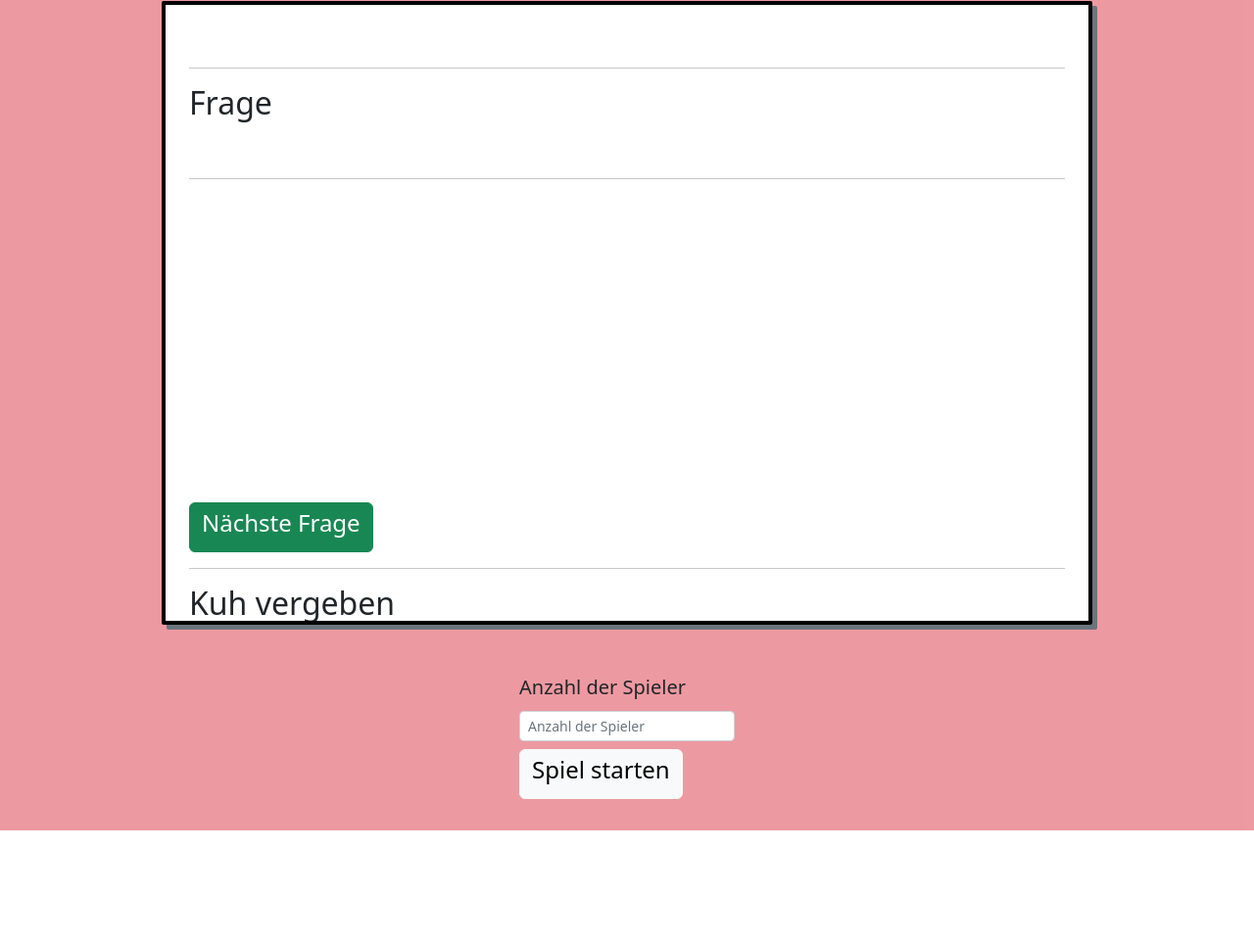
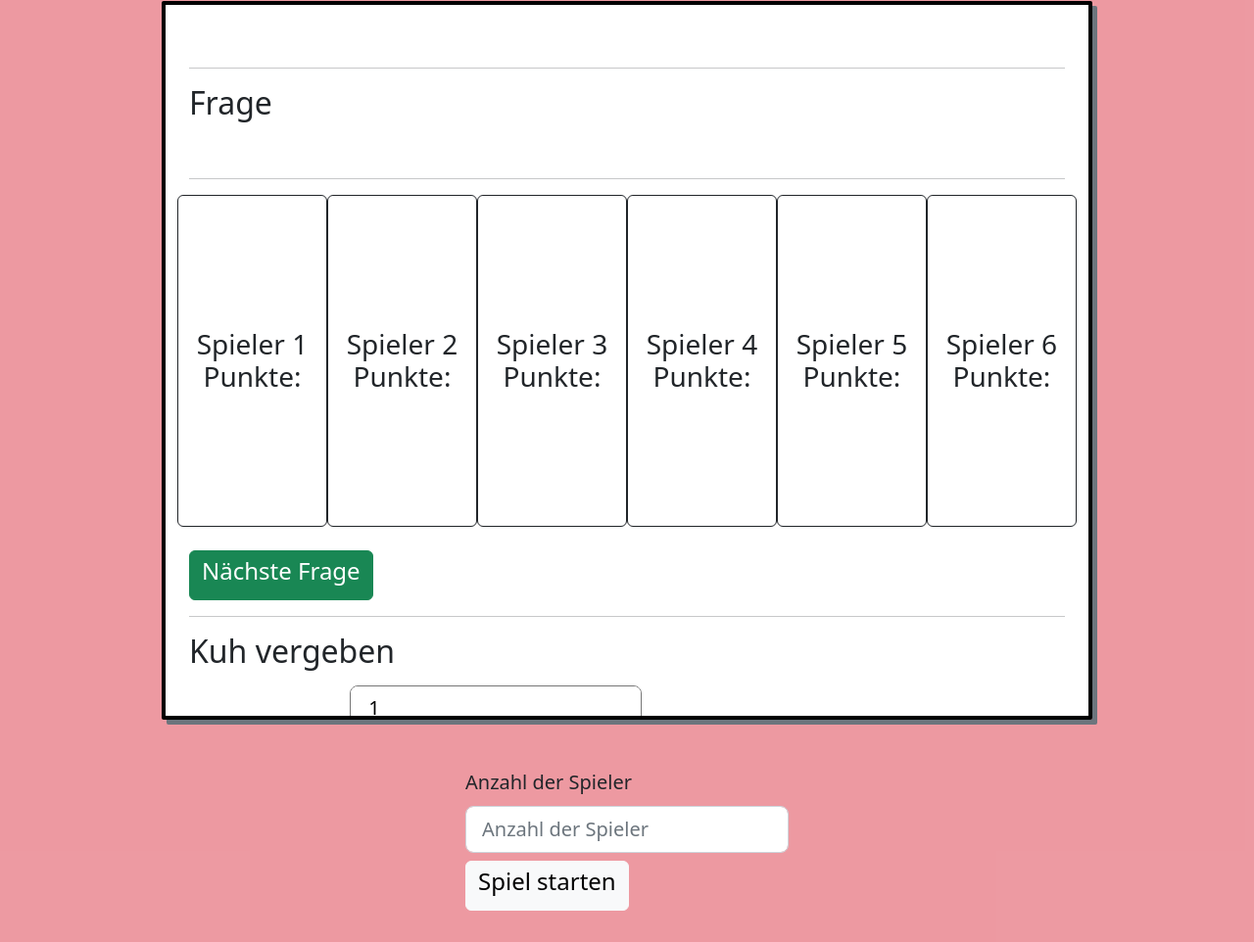
Before and after one commit to noprobforrob/noprobforrob.github.io, a plain HTML site: page games/tiktaktoe.html in a window 1280 px wide. Shown: the part 1926-2888 px from the top of the page at 98% size. Before the commit the page ends 2774 px from the top, so only its background shows below. Drawn offline with Linux system fonts and the light colour scheme.

Commit message:
Tik Tak Toe js

```diff
--- a/games/herd-game.js
+++ b/games/herd-game.js
@@ -93,9 +93,12 @@ function nextcowquestion() {
 function startcow(form) {
     cows = [];
     haskuh = 99;
-    document.getElementById("cowspieler").innerHTML = "";
+    document.getElementById("cowspieler").innerHTML = '';
+    document.getElementById("cowID").innerHTML = "";
     for(let i = 0; i< form.anzspieler.value; i++){
         document.getElementById("cowspieler").innerHTML += '<button class="btn btn-outline-dark col-6 col-sm-4 col-lg-2 question-btn" onclick="getpoints('+(i)+ ')" id="cow'+i+ '"><h4 id="hascow'+(i)+ '"></h4><h3>Spieler '+(i+1)+ '<br> Punkte:</h3><h3 id="pnkt-'+(i)+ '">0</h3></button>\n'
+        document.getElementById("cowID").innerHTML += '<option>'+(i+1)+'</option>';
+
         cows.push(new cow(i));
     }
     let currentIndex = herdquestions.length,  randomIndex;
--- a/games/tiktaktoe.html
+++ b/games/tiktaktoe.html
@@ -75,7 +75,13 @@
             <h2 id="frage-cow" style="min-height: 10vh">Frage</h2>
             <hr>
             <div class="row h-50" id="cowspieler">
-                </div>
+                <button class="btn btn-outline-dark col-6 col-sm-4 col-lg-2 question-btn" onclick="getpoints(0)" id="cow0"><h4 id="hascow0"></h4><h3>Spieler 1 <br> Punkte:</h3><h3 id="pnkt-0"></h3></button>
+                <button class="btn btn-outline-dark col-6 col-sm-4 col-lg-2 question-btn" onclick="getpoints(1)" id="cow1"><h4 id="hascow1"></h4><h3>Spieler 2 <br> Punkte:</h3><h3 id="pnkt-1"></h3></button>
+                <button class="btn btn-outline-dark col-6 col-sm-4 col-lg-2 question-btn" onclick="getpoints(2)" id="cow2"><h4 id="hascow2"></h4><h3>Spieler 3 <br> Punkte:</h3><h3 id="pnkt-2"></h3></button>
+                <button class="btn btn-outline-dark col-6 col-sm-4 col-lg-2 question-btn" onclick="getpoints(3)" id="cow3"><h4 id="hascow3"></h4><h3>Spieler 4 <br> Punkte:</h3><h3 id="pnkt-3"></h3></button>
+                <button class="btn btn-outline-dark col-6 col-sm-4 col-lg-2 question-btn" onclick="getpoints(4)" id="cow4"><h4 id="hascow4"></h4><h3>Spieler 5 <br> Punkte:</h3><h3 id="pnkt-4"></h3></button>
+                <button class="btn btn-outline-dark col-6 col-sm-4 col-lg-2 question-btn" onclick="getpoints(5)" id="cow5"><h4 id="hascow5"></h4><h3>Spieler 6 <br> Punkte:</h3><h3 id="pnkt-5"></h3></button>
+            </div>
             <br>
             <div class="btn btn-success" id="next-qu-cow" onclick="nextcowquestion()"><h4>Nächste Frage</h4> </div>
             <hr>
@@ -104,7 +110,7 @@
             <div class="form-group h3">
                 <label class="col-form-label col-form-label-lg" for="anzspieler">Anzahl der Spieler</label>
                 <div>
-                    <input type="number" class="form-control form-control-sm" id="anzspieler" placeholder="Anzahl der Spieler">
+                    <input type="number" class="form-control form-control-lg" id="anzspieler" placeholder="Anzahl der Spieler">
                 </div>
         <div class="m-2"></div>
         <button type="button" class="btn btn-light" onclick="startcow(this.form)" id="start-btn-cow"><h4>Spiel starten</h4></button>
```
